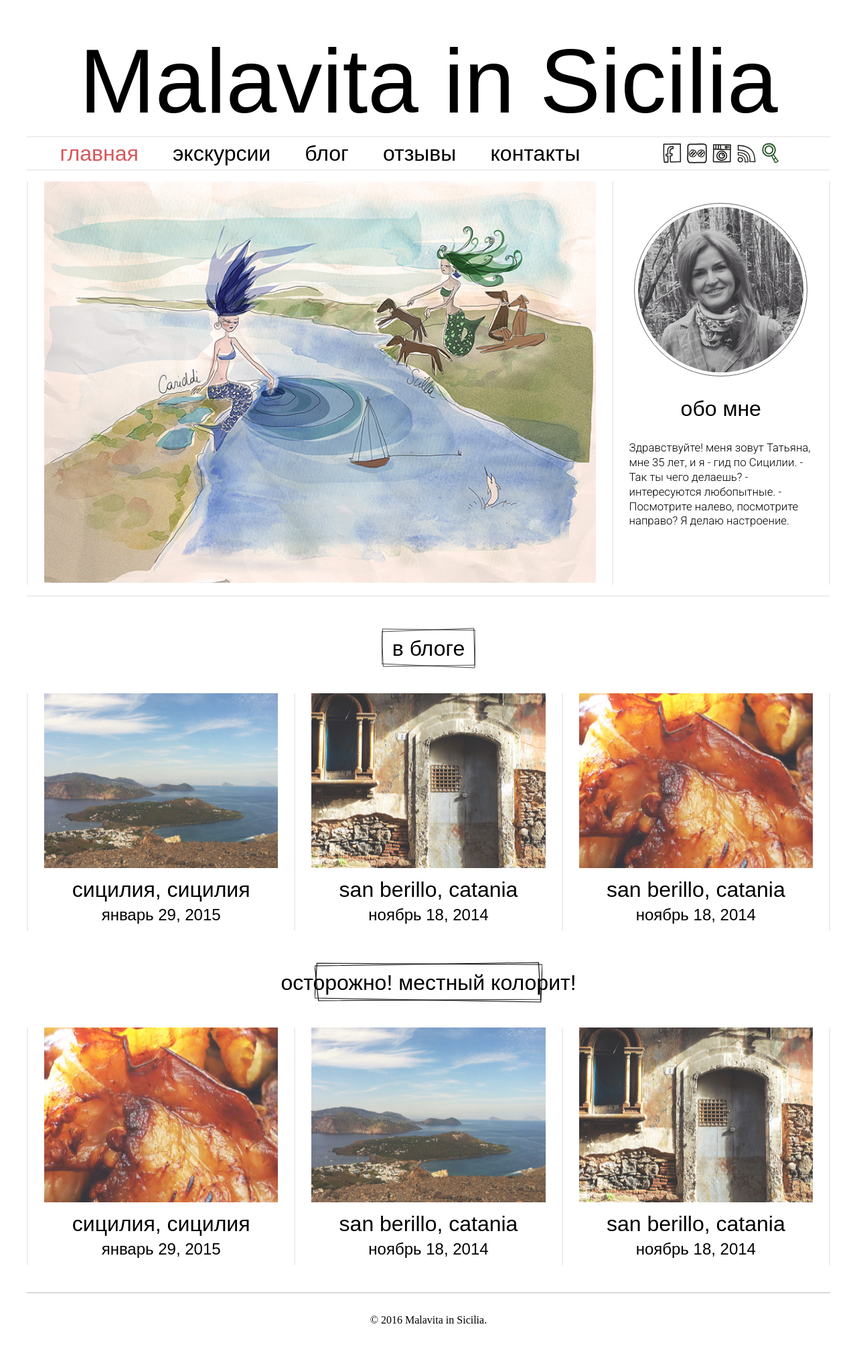
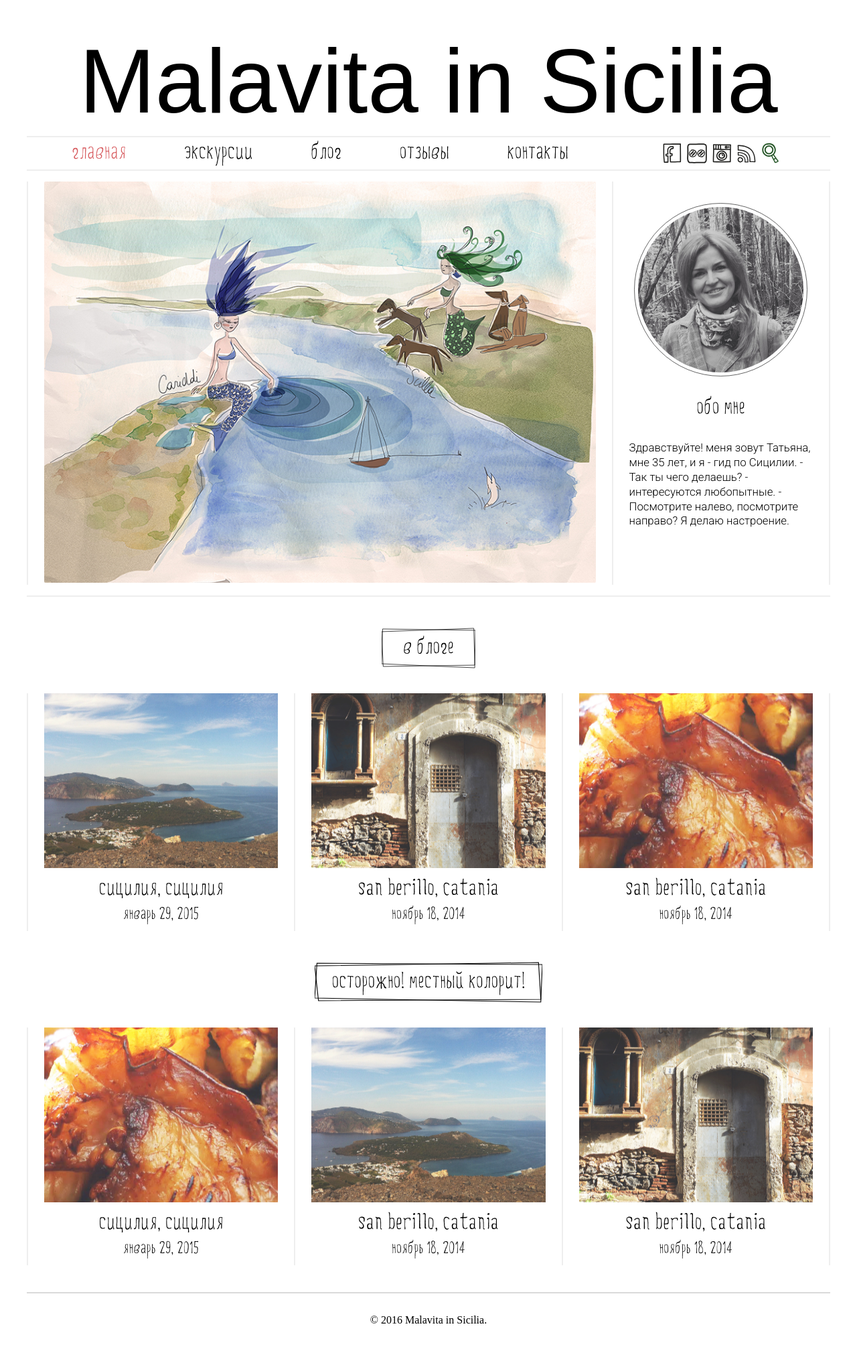
Before and after one commit to malavita/malavita, a Jekyll site: the page built from index.html, in a window 1280 px wide. Shown: the whole page at 67% size. Built offline with Jekyll 4.4.1, drawn with Linux system fonts in a browser that asks for light colours; some web fonts are replaced; Markdown is read by kramdown in place of the engine named in the settings; comment, search, counter and statistics services are not loaded.

Commit message:
Add quotes to font path

```diff
--- a/css/style.css
+++ b/css/style.css
@@ -1,8 +1,8 @@
 @font-face  {
     font-family: 'Five Minutes';
-    src: url(../fonts/Five Minutes.woff2) format('woff2'),
-          url(../fonts/Five Minutes.woff) format('woff'),
-          url(../fonts/Five Minutes.otf) format('opentype');
+    src: url("../fonts/Five Minutes.woff2") format('woff2'),
+          url("../fonts/Five Minutes.woff") format('woff'),
+          url("../fonts/Five Minutes.otf") format('opentype');
     font-weight: normal;
 }
 a {
--- a/postcss/global.css
+++ b/postcss/global.css
@@ -1,8 +1,8 @@
 @font-face  {
     font-family: 'Five Minutes';
-    src: url(../fonts/Five Minutes.woff2) format('woff2'),
-          url(../fonts/Five Minutes.woff) format('woff'),
-          url(../fonts/Five Minutes.otf) format('opentype');
+    src: url("../fonts/Five Minutes.woff2") format('woff2'),
+          url("../fonts/Five Minutes.woff") format('woff'),
+          url("../fonts/Five Minutes.otf") format('opentype');
     font-weight: normal;
 }
 
```
